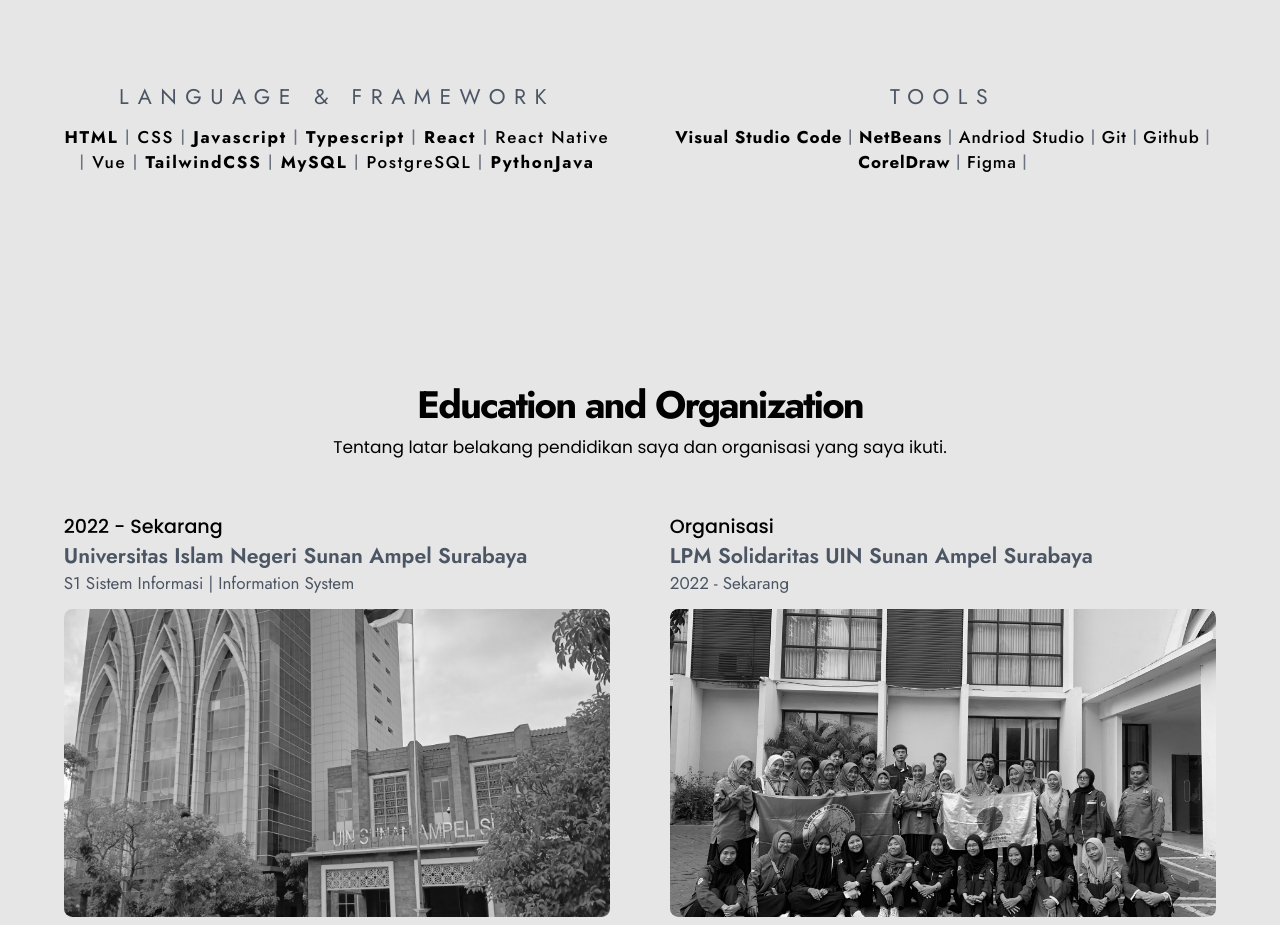
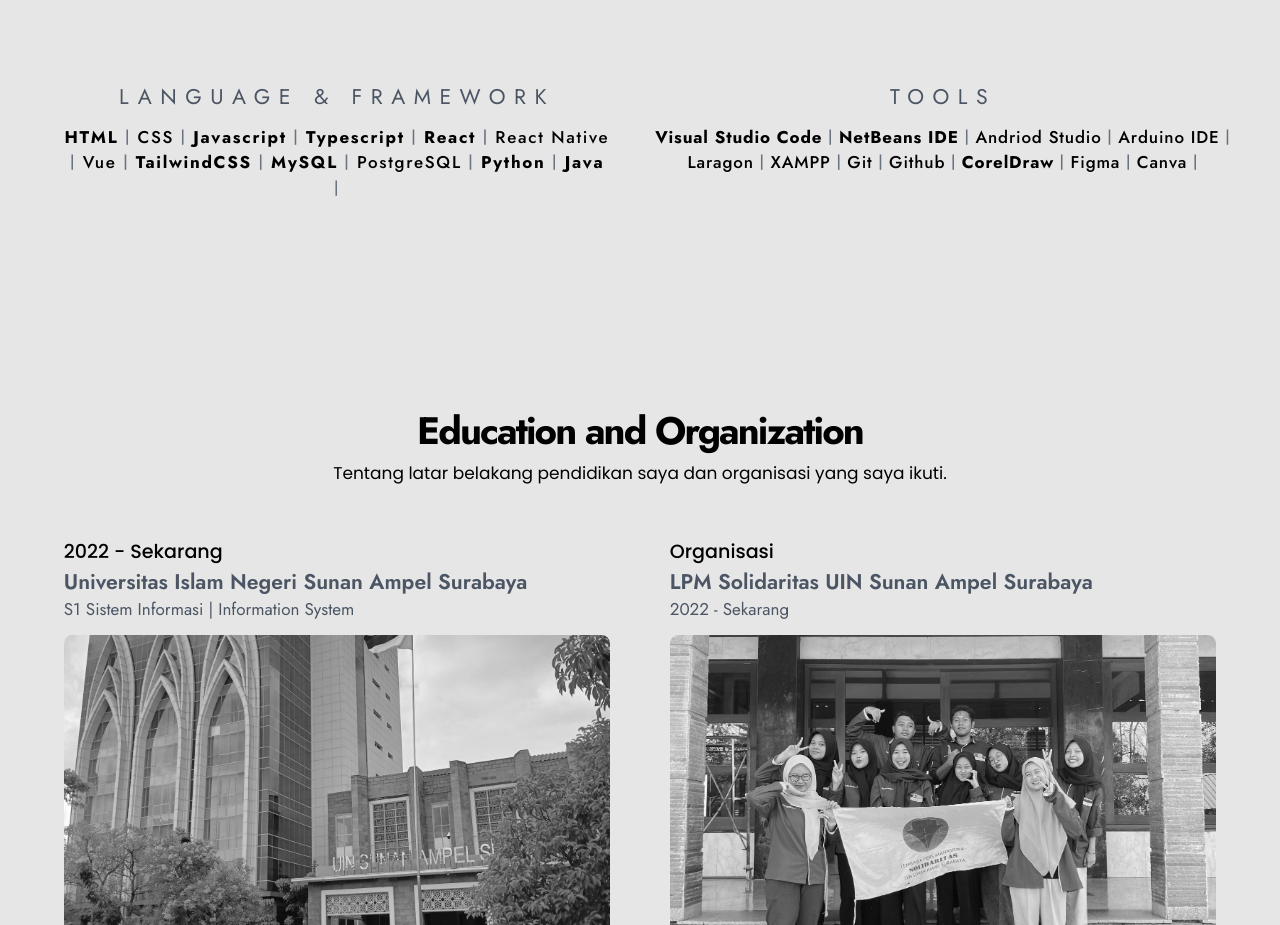
Before and after one commit to Anomali99/portofolio, a Next.js app: page /about in a window 1280 px wide. Shown: the part 1940-2865 px from the top of the page. Built offline with nearby package versions, Linux system fonts and the light colour scheme.

Commit message:
update foto

```diff
--- a/app/about/(skills)/stack.jsx
+++ b/app/about/(skills)/stack.jsx
@@ -50,10 +50,12 @@ export default function Stack() {
         |{" "}
         <span translate="no" className="text-black font-bold">
           Python
-        </span>
+        </span>{" "}
+        |{" "}
         <span translate="no" className="text-black font-bold">
           Java
-        </span>
+        </span>{" "}
+        |{" "}
       </p>
     </>
   );
--- a/app/about/(skills)/tools.jsx
+++ b/app/about/(skills)/tools.jsx
@@ -13,11 +13,23 @@ export default function Tools() {
         </span>{" "}
         |{" "}
         <span translate="no" className="text-black font-bold">
-          NetBeans
+          NetBeans IDE
         </span>{" "}
         |{" "}
         <span translate="no" className="text-black font-medium">
           Andriod Studio
+        </span>{" "}
+        |{" "}
+        <span translate="no" className="text-black font-medium">
+          Arduino IDE
+        </span>{" "}
+        |{" "}
+        <span translate="no" className="text-black font-medium">
+          Laragon
+        </span>{" "}
+        |{" "}
+        <span translate="no" className="text-black font-medium">
+          XAMPP
         </span>{" "}
         |{" "}
         <span translate="no" className="text-black font-medium">
@@ -36,6 +48,10 @@ export default function Tools() {
           Figma
         </span>{" "}
         |{" "}
+        <span translate="no" className="text-black font-medium">
+          Canva
+        </span>{" "}
+        |{" "}
       </p>
     </>
   );
--- a/json/data.json
+++ b/json/data.json
@@ -107,7 +107,6 @@
         "Testing, pergi ke /login dan masukan Username: admin dan Password: 1234"
       ],
       "year": "2024",
-      "preview": "https://ppa.anomali99.my.id",
       "code": "https://github.com/Anomali99/e-PPA",
       "images": [
         "/projects/e-ppa/e-ppa.png",
```
Also changed, not shown: public/img/lpm-sol.jpeg, 1 other file (tests, documents, lock files or other folders).
